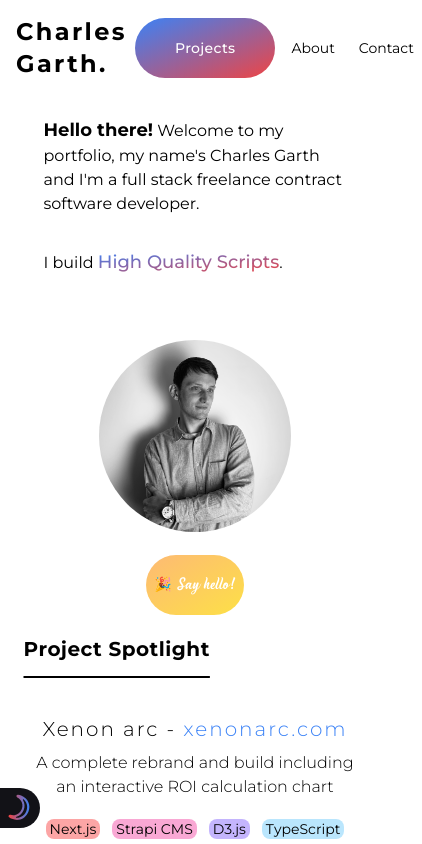
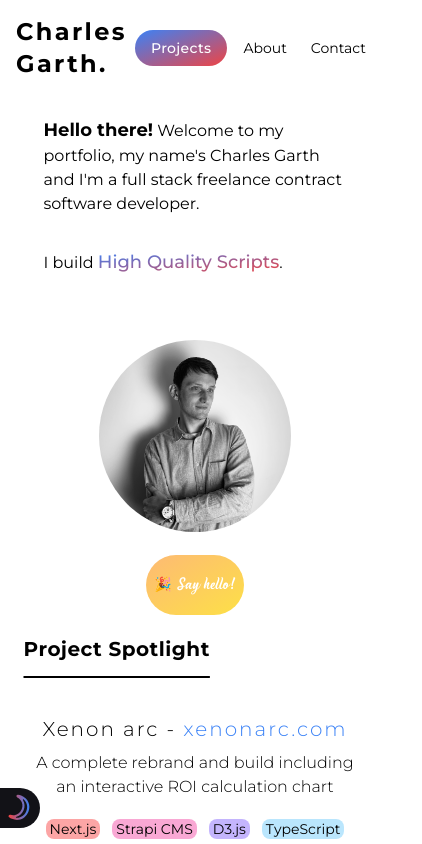
Before and after one commit to CharlesGarth/portfolio, a Next.js app: page / in a window 390 px wide. Shown: the top 844 px of the page, 422 px wide, since content can reach past the window. Built offline with nearby package versions, Linux system fonts and the light colour scheme.

Commit message:
Mobile header offset calculation

```diff
--- a/components/card.tsx
+++ b/components/card.tsx
@@ -17,9 +17,13 @@ export const Card: React.FC<ICardProps> = ({
 }) => {
     const ref = useRef<HTMLDivElement>(null);
     useEffect(() => {
+        const vh = Math.max(
+            document.documentElement.clientHeight || 0,
+            window.innerHeight || 0
+        );
         const observer = new IntersectionObserver(
             ([entry]) => entry.isIntersecting && onEnter && onEnter(),
-            { rootMargin: '0px 0px -400px 0px' }
+            { rootMargin: `0px 0px -${vh / 2}px 0px` }
         );
         observer.observe(ref.current as Element);
         return () => {
--- a/components/header.tsx
+++ b/components/header.tsx
@@ -12,7 +12,7 @@ export const Header: React.FC<IHeaderProps> = ({
     const linkStyles =
         'sm:text-sm md:text-xl lg:text-2xl cursor-pointer font-body';
     const selectedStyles =
-        'px-10 py-5 font-medium tracking-wide text-white bg-gradient-to-tl from-red-500 to-blue-500 hover:from-red-400 hover:to-blue-400 rounded-full';
+        'px-4 md:px-10 py-2 md:py-5 font-medium tracking-wide text-white bg-gradient-to-tl from-red-500 to-blue-500 hover:from-red-400 hover:to-blue-400 rounded-full';
     const unselectedStyles =
         'px-2 hover:text-transparent hover:bg-clip-text hover:bg-gradient-to-r hover:from-red-400 hover:to-blue-400 dark:text-white dark:hover:text-transparent dark:hover:from-red-400 dark:hover:to-blue-400';
 
```
